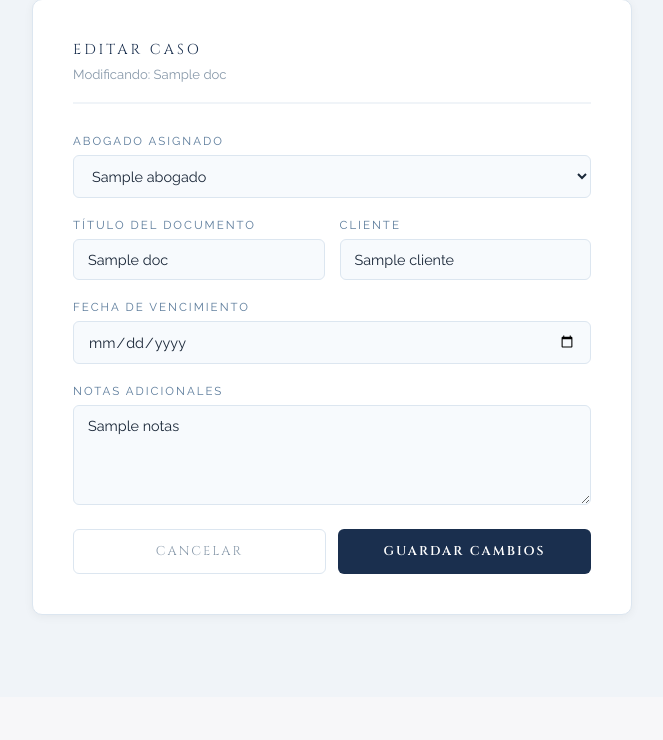
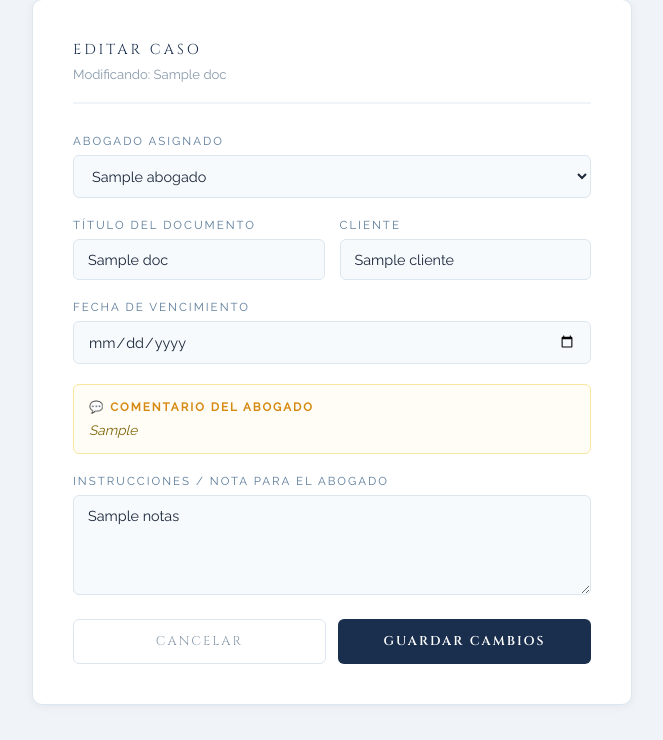
Before and after one commit to Carlosp0607/lexdoc, a Flask app: template templates/jefe/editar.html in a window 1280 px wide. Shown: the part 103-843 px from the top of the page, without its empty margins (308-971 px from the left). Before the commit the page ends 720 px from the top, so only its background shows below. Run offline with Flask 3, Linux system fonts and the light colour scheme; the template is opened without the code that fills it: most values are stand-ins (such as "Sample title", 1, 10 or a date in 2020); some libraries are stand-ins or nearby versions.

Commit message:
jefe puede ver comentario abogado y dejar notas

```diff
--- a/templates/jefe/editar.html
+++ b/templates/jefe/editar.html
@@ -91,10 +91,17 @@
                            value="{{ doc['fecha_vencimiento'] }}" required>
                 </div>
 
-                <div class="form-group">
-                    <label>Notas adicionales</label>
-                    <textarea name="notas">{{ doc['notas'] or '' }}</textarea>
-                </div>
+                {% if doc['comentario_abogado'] %}
+<div style="background:#fffdf5; border:1px solid #f9e79f; border-radius:6px; padding:15px; margin-bottom:20px;">
+    <div style="font-size:0.72rem; color:#d68910; letter-spacing:2px; margin-bottom:8px; font-weight:600;">💬 COMENTARIO DEL ABOGADO</div>
+    <p style="font-size:0.85rem; color:#7d6608; font-style:italic;">{{ doc['comentario_abogado'] }}</p>
+</div>
+{% endif %}
+
+<div class="form-group">
+    <label>Instrucciones / Nota para el Abogado</label>
+    <textarea name="notas" placeholder="Escribe instrucciones o notas para el abogado...">{{ doc['notas'] or '' }}</textarea>
+</div>
 
                 <div class="btn-group">
                     <a href="/jefe" class="btn-cancelar">CANCELAR</a>
```
